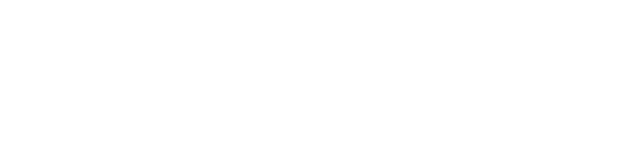
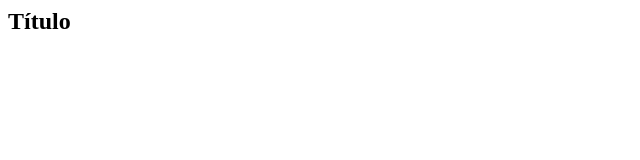
Before and after one commit to orcl2/projeto-curso-git, a plain HTML site: page Teste/index.html in a window 1280 px wide. Shown: the whole page, without its empty margins (0-640 px from the left). Drawn offline with Linux system fonts and the light colour scheme.

Commit message:
Inserção da TAG h2

```diff
--- a/Teste/index.html
+++ b/Teste/index.html
@@ -2,7 +2,9 @@
 
 <head></head>
 
-<body></body>
+<body>
+    <h2>Título</h2>
+</body>
 <footer></footer>
 
 </html>
```
